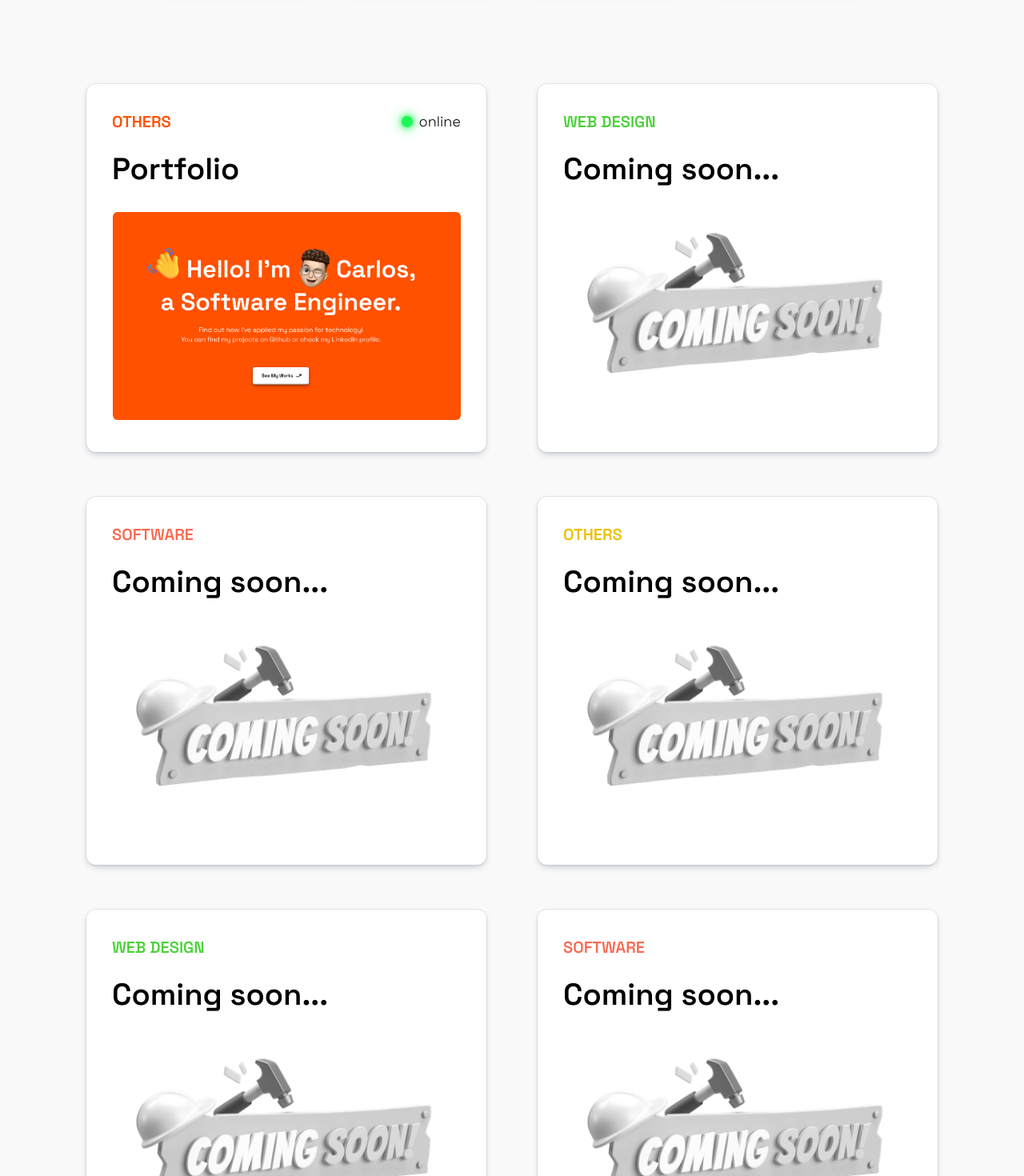
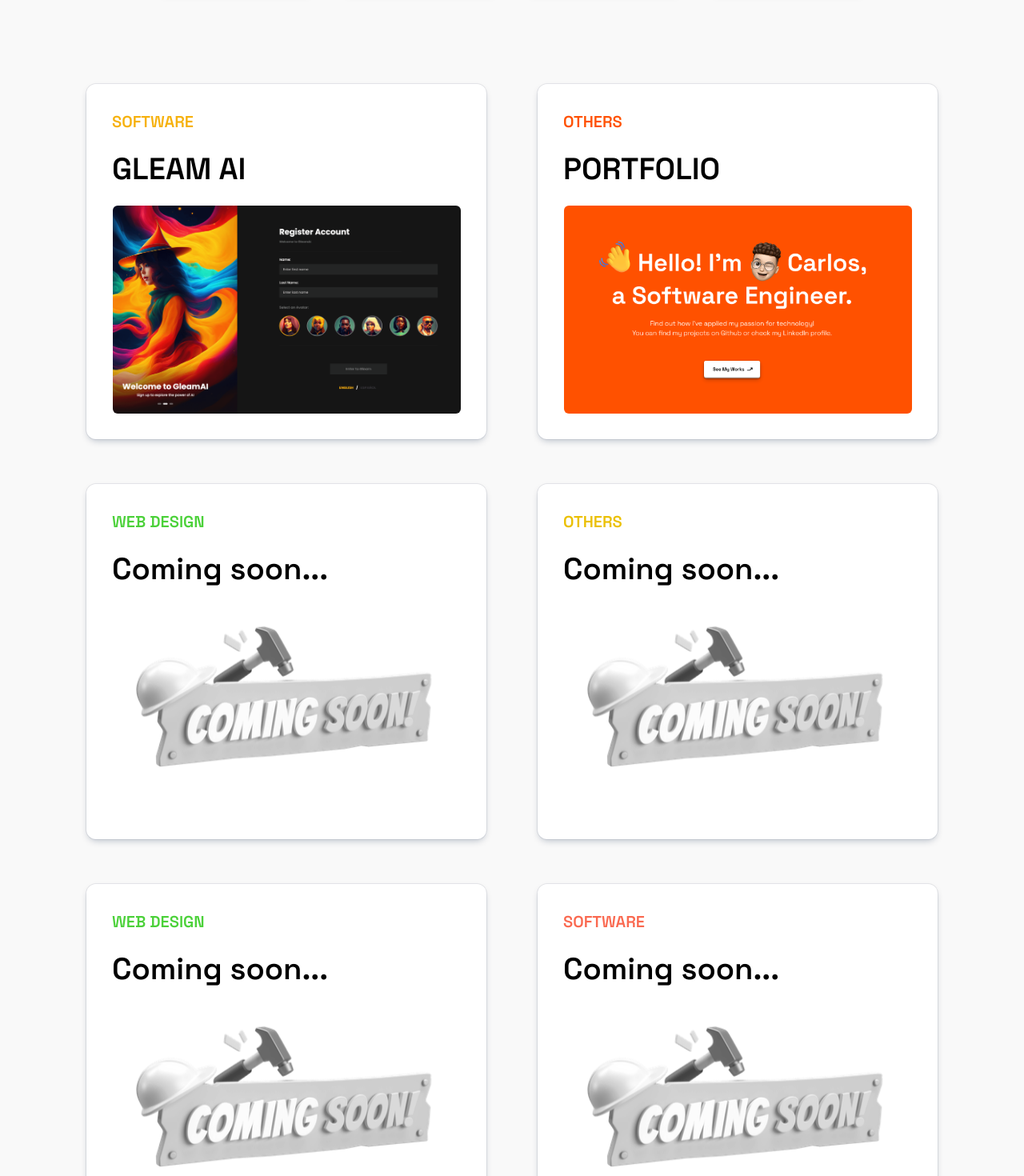
Before and after one commit to Basso-23/Portfolio_v2, a Next.js app: page /Projects in a window 1280 px wide. Shown: the part 320-1790 px from the top of the page at 80% size. Built offline with nearby package versions, Linux system fonts and the light colour scheme.

Commit message:
Add project: Gleam AI

```diff
--- a/src/components/IndexENG.js
+++ b/src/components/IndexENG.js
@@ -1,7 +1,28 @@
 const projects = [
   {
+    name: "SOFTWARE",
+    title: "GLEAM AI",
+    creation: [
+      { key: 1, language: "JavaScript" },
+      { key: 2, language: "React JS" },
+      { key: 3, language: "Next JS" },
+    ],
+    description: "Gleam AI is a platform that brings together the most popular artificial intelligence tools. Using the OpenAI and ReplicateAI APIs here you can find all the best AIs in one place.",
+    colorBg: "gleamBg",
+    colorTxt: "gleamTxt",
+    image: "gleam sm:hover:scale-105 cursor-pointer transition-all",
+    id: 20,
+    key: 3,
+    float: false,
+    linkP: "https://gleam-wine.vercel.app/",
+    linkG: "https://github.com/Basso-23/Gleam-AI",
+    modalKey: 103,
+    status: "en línea",
+    colorStatus: "bg-[#1ef758] glowOnline",
+  },
+  {
     name: "OTHERS",
-    title: "Portfolio",
+    title: "PORTFOLIO",
     creation: [
       { key: 1, language: "JavaScript" },
       { key: 2, language: "React JS" },
@@ -43,31 +64,6 @@
     linkP: false,
     linkG: false,
     modalKey: 102,
-    status: false,
-    colorStatus: false,
-  },
-  {
-    name: "SOFTWARE",
-    title: "Coming soon...",
-    creation: [
-      { key: 1, language: "JavaScript" },
-      { key: 2, language: "React JS" },
-      { key: 3, language: "Next JS" },
-    ],
-    description: [
-      "I'm working hard behind the scenes to bring you ",
-      "new amazings projects! I can't wait ",
-      "to unveil all of them to you soon!",
-    ],
-    colorBg: "orangeBg",
-    colorTxt: "orangeTxt",
-    image: "comingsoon",
-    id: 20,
-    key: 3,
-    float: "containerFloat1 pointer-events-none",
-    linkP: false,
-    linkG: false,
-    modalKey: 103,
     status: false,
     colorStatus: false,
   },
--- a/src/components/IndexESP.js
+++ b/src/components/IndexESP.js
@@ -1,7 +1,28 @@
 const projects2 = [
   {
+    name: "SOFTWARE",
+    title: "GLEAM AI",
+    creation: [
+      { key: 1, language: "JavaScript" },
+      { key: 2, language: "React JS" },
+      { key: 3, language: "Next JS" },
+    ],
+    description: "Gleam AI es una plataforma que junta las más populares herramientas de inteligencia artificial. Utilizando las APIs de OpenAI y ReplicateAI aquí puedes encontrar todas las mejores IAs en un solo lugar.",
+    colorBg: "gleamBg",
+    colorTxt: "gleamTxt",
+    image: "gleam sm:hover:scale-105 cursor-pointer transition-all",
+    id: 20,
+    key: 3,
+    float: false,
+    linkP: "https://gleam-wine.vercel.app/",
+    linkG: "https://github.com/Basso-23/Gleam-AI",
+    modalKey: 103,
+    status: "en línea",
+    colorStatus: "bg-[#1ef758] glowOnline",
+  },
+  {
     name: "OTROS",
-    title: "Portafolio",
+    title: "PORTAFOLIO",
     creation: [
       { key: 1, language: "JavaScript" },
       { key: 2, language: "React JS" },
@@ -43,31 +64,6 @@
     linkP: false,
     linkG: false,
     modalKey: 102,
-    status: false,
-    colorStatus: false,
-  },
-  {
-    name: "SOFTWARE",
-    title: "Próximamente...",
-    creation: [
-      { key: 1, language: "JavaScript" },
-      { key: 2, language: "React JS" },
-      { key: 3, language: "Next JS" },
-    ],
-    description: [
-      "Estoy trabajando duro para traer nuevos ",
-      "e increíbles proyectos. ¡No puedo esperar para ",
-      "desvelárselos todos pronto!",
-    ],
-    colorBg: "orangeBg",
-    colorTxt: "orangeTxt",
-    image: "comingsoon",
-    id: 20,
-    key: 3,
-    float: "containerFloat1 pointer-events-none",
-    linkP: false,
-    linkG: false,
-    modalKey: 103,
     status: false,
     colorStatus: false,
   },
--- a/src/components/Modal.jsx
+++ b/src/components/Modal.jsx
@@ -64,8 +64,8 @@
           <div
             className={
               theme === false
-                ? "bg-white w-[100%] m-auto rounded-xl md:px-10 px-6 md:py-6 py-4 text-black"
-                : "bg-[#111111] w-[100%] m-auto rounded-xl md:px-10 px-6 md:py-6 py-4 text-white"
+                ? "bg-white w-[100%] m-auto rounded-xl md:px-10 px-4 md:py-6 py-4 text-black"
+                : "bg-[#111111] w-[100%] m-auto rounded-xl md:px-10 px-4 md:py-6 py-4 text-white"
             }
           >
             {/* HEADER--------------------------------------------------------------- */}
@@ -93,7 +93,7 @@
                 </div>
                 <div className="flex justify-between">
                   <div className="flex">
-                    <AiOutlineGithub size={"40px"}/>
+                    <AiOutlineGithub size={"40px"} />
                     <div className="my-auto ml-2 italic w-full flex text-[min(4vw,16px)]">
                       {language ? (
                         <a
@@ -127,7 +127,9 @@
                             : " text-white flex "
                         }
                       >
-                        <div className="my-auto font-light text-[min(4vw,16px)]">{status}</div>
+                        <div className="my-auto font-light text-[min(4vw,16px)] space">
+                          {status}
+                        </div>
                       </div>
                     </div>
                   </div>
@@ -187,7 +189,7 @@
 
                 <div className="mt-6 font-bold">
                   {language ? <div>Created with</div> : <div>Creado con</div>}
-                  <div className="flex flex-wrap space-x-3">
+                  <div className="flex flex-wrap space-x-2">
                     {creation.map((item) => (
                       <Languages key={item.key} {...item} theme={theme} />
                     ))}
--- a/src/pages/Projects.jsx
+++ b/src/pages/Projects.jsx
@@ -55,21 +55,6 @@
           className={`${colorTxt} font-semibold text-[min(4.5vw,20px)] lg:mt-0 flex`}
         >
           <div className="flex rounded-3xl w-full">{name}</div>
-          {/* STATUS----------------------- */}
-          <div className="w-full flex justify-end">
-            <div
-              className={`sm:w-[14px] sm:h-[14px] w-3 h-3 rounded-full ${colorStatus} flex my-auto mr-2`}
-            ></div>
-            <div
-              className={
-                theme === false
-                  ? " text-black font-light text-[min(3.8vw,18px)] flex "
-                  : " text-white font-light text-[min(3.8vw,18px)] flex "
-              }
-            >
-              <div className="my-auto">{status}</div>
-            </div>
-          </div>
         </div>
         <div className="flex">
           <div
@@ -89,7 +74,7 @@
               setModal(!modal);
               filterItemModal(modalKey);
             }}
-            className={`flex sm:h-[260px] sm:w-[435px] h-[50vw] w-[82vw] ${image} ${float} m-auto rounded-md sm:my-10 mt-8 mb-4`}
+            className={`flex sm:h-[260px] sm:w-[435px] h-[50vw] w-[82vw] ${image} ${float} m-auto rounded-md sm:my-8 mt-8 mb-4`}
           ></div>{" "}
         </div>
       </div>
@@ -145,21 +130,6 @@
           className={`${colorTxt} font-semibold text-[min(4.5vw,20px)] lg:mt-0 flex`}
         >
           <div className="flex rounded-3xl w-full">{name}</div>
-          {/* STATUS----------------------- */}
-          <div className="w-full flex justify-end">
-            <div
-              className={`sm:w-[14px] sm:h-[14px] w-3 h-3 rounded-full ${colorStatus} flex my-auto mr-2`}
-            ></div>
-            <div
-              className={
-                theme === false
-                  ? " text-black font-light text-[min(3.8vw,18px)] flex "
-                  : " text-white font-light text-[min(3.8vw,18px)] flex "
-              }
-            >
-              <div className="my-auto">{status}</div>
-            </div>
-          </div>
         </div>
         <div className="flex">
           <div
@@ -179,7 +149,7 @@
               setModal(!modal);
               filterItemModal(modalKey);
             }}
-            className={`flex sm:h-[260px] sm:w-[435px] h-[50vw] w-[82vw] ${image} ${float} m-auto rounded-md sm:my-10 mt-8 mb-4`}
+            className={`flex sm:h-[260px] sm:w-[435px] h-[50vw] w-[82vw] ${image} ${float} m-auto rounded-md sm:my-8 mt-8 mb-4`}
           ></div>{" "}
         </div>
       </div>
--- a/src/pages/Skills.jsx
+++ b/src/pages/Skills.jsx
@@ -131,7 +131,7 @@
               )}
             </div>
 
-            <div className="text-[min(4.5vw,19px)] font-light pr-14">
+            <div className="text-[min(4.5vw,19px)] font-light sm:pr-14">
               {language ? (
                 <div className="pt-2">
                   Always willing to learn new tools and programming languages to
--- a/src/styles/globals.css
+++ b/src/styles/globals.css
@@ -934,3 +934,18 @@
     opacity: 1;
   }
 }
+
+.gleam {
+  background-image: url(../assets/gleam.png);
+  background-size: cover;
+  background-repeat: no-repeat;
+  background-position: center;
+}
+
+.gleamTxt {
+  color: #F6B10C;
+}
+
+.gleamBg {
+  background-color: #F6B10C;
+}
```
Also changed, not shown: src/assets/gleam.png (added).
